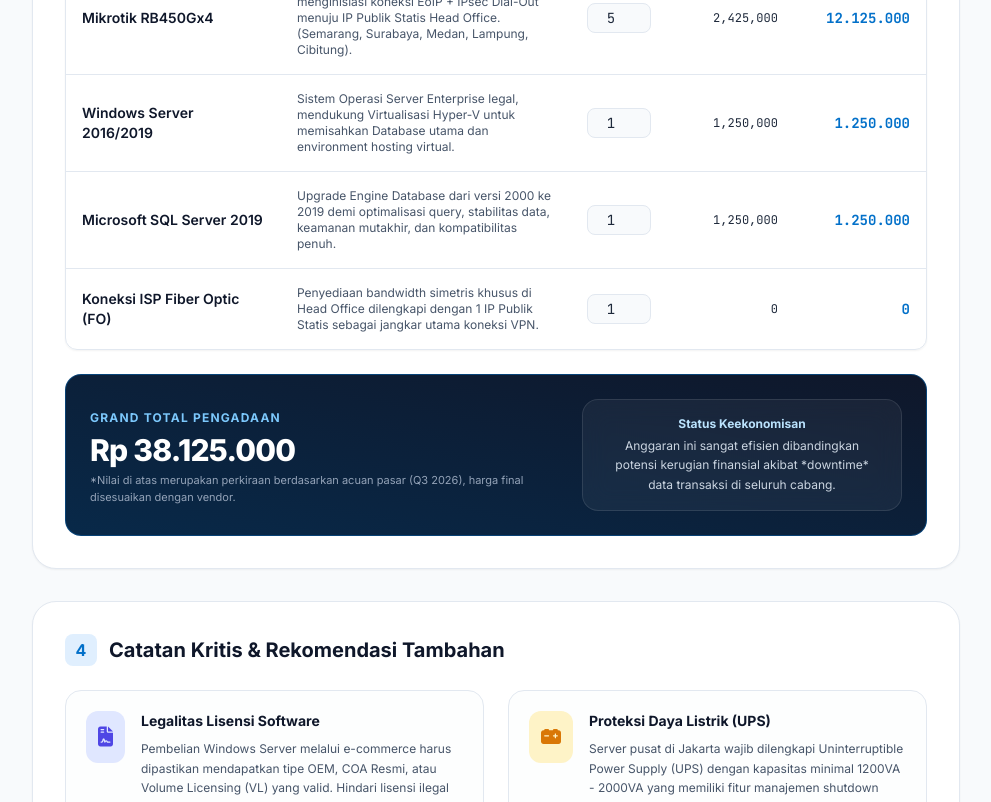
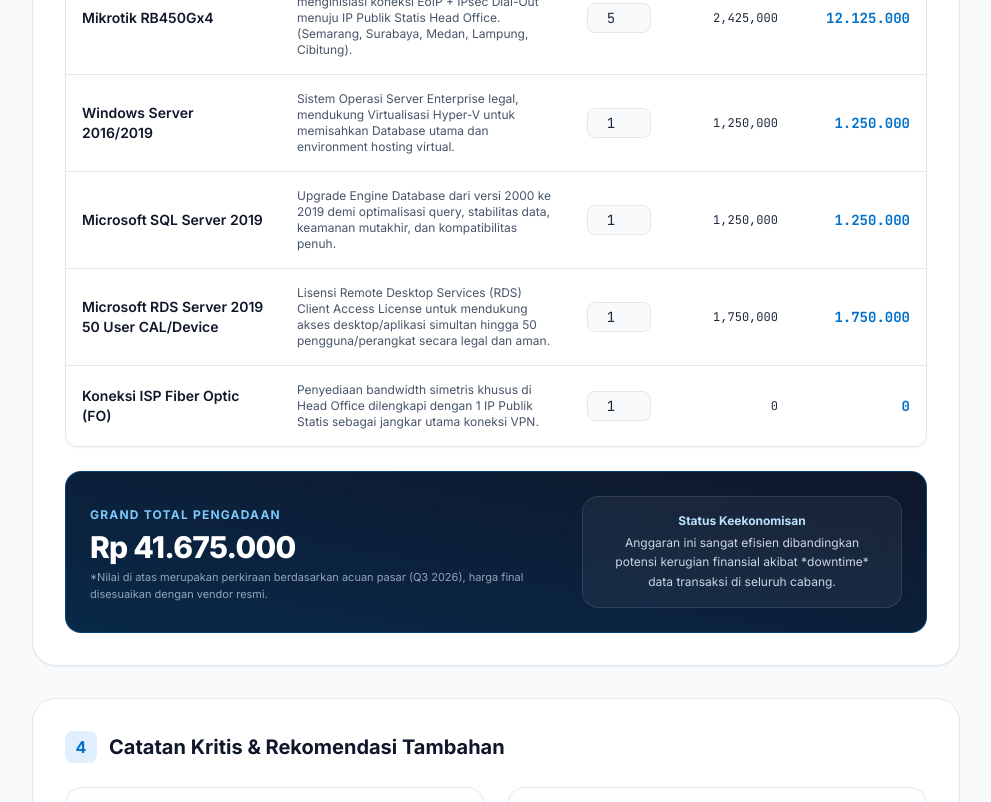
Before and after one commit to DidiSct/Infrastructure-DLN, a plain HTML site: page index.html in a window 1280 px wide. Shown: the part 3276-4078 px from the top of the page, without its empty margins (288-1279 px from the left). Drawn offline with nearby package versions, Linux system fonts and the light colour scheme.

Commit message:
Refactor RAB calculator and update input limits
Updated comments and input fields to allow zero values. Adjusted price calculations to include new RDS licensing.

```diff
--- a/index.html
+++ b/index.html
@@ -453,7 +453,7 @@
                     </div>
                 </div>
 
-                <!-- NETWORK ARCHITECTURE IMAGE CONTAINER WITH INTERACTIVE MODAL & DETAILS -->
+                <!-- NETWORK ARCHITECTURE IMAGE CONTAINER WITH DETAILS -->
                 <div class="mt-8 border border-slate-200 dark:border-slate-800 rounded-3xl overflow-hidden bg-slate-50 dark:bg-slate-950 p-4 md:p-6 shadow-inner">
                     <div class="flex flex-col md:flex-row md:items-center justify-between mb-4 gap-2">
                         <div>
@@ -471,19 +471,19 @@
 
                     <!-- Diagram Render Window -->
                     <div class="relative group overflow-hidden rounded-2xl bg-white dark:bg-slate-900 border border-slate-200 dark:border-slate-800/80 p-2 shadow-md">
-                        <!-- Image Element referencing Arsitektur-DLN.jfif verbatim -->
+                        <!-- Referencing Arsitektur-DLN.jfif -->
                         <img
+                            id="architectureDiagram"
                             src="Arsitektur-DLN.jfif"
                             alt="Arsitektur Jaringan Koneksi Pusat - Cabang PT DUTA LINTAS NUSA (EOIP + IPSEC VPN)"
                             class="w-full h-auto object-cover rounded-xl transition duration-500 group-hover:scale-[1.01]"
-                            onerror="this.src='https://placehold.co/1000x500/0f172a/ffffff?text=Diagram+Arsitektur-DLN+Image';"
                         />
                         <div class="absolute bottom-4 right-4 bg-slate-900/80 backdrop-blur text-white px-2.5 py-1.5 rounded-lg text-xs font-medium no-print pointer-events-none">
                             <i class="fa-solid fa-circle-info mr-1"></i> Referensi: Arsitektur-DLN.jfif
                         </div>
                     </div>
 
-                    <!-- Interactive Diagram Explorer (Guide Map to elements in Arsitektur-DLN) -->
+                    <!-- Interactive Diagram Explorer -->
                     <div class="mt-6">
                         <p class="text-xs font-bold text-slate-400 dark:text-slate-500 uppercase tracking-widest mb-3">Panduan Interaktif Elemen Arsitektur</p>
                         <div class="grid grid-cols-1 md:grid-cols-3 gap-4">
@@ -565,7 +565,7 @@
                                     Processor Intel Xeon, RAM Minimum 32GB, Storage SSD 1TB yang dikonfigurasi dengan RAID System (Mirroring / RAID 1) untuk toleransi kerusakan disk.
                                 </td>
                                 <td class="p-4 text-center">
-                                    <input type="number" id="qty_dell" value="1" min="1" max="10" oninput="calculateRAB()" class="w-16 px-2 py-1 text-center border border-slate-200 dark:border-slate-700 bg-slate-50 dark:bg-slate-800 rounded-lg focus:outline-none focus:ring-1 focus:ring-brand-500 font-mono no-print">
+                                    <input type="number" id="qty_dell" value="1" min="0" max="10" oninput="calculateRAB()" class="w-16 px-2 py-1 text-center border border-slate-200 dark:border-slate-700 bg-slate-50 dark:bg-slate-800 rounded-lg focus:outline-none focus:ring-1 focus:ring-brand-500 font-mono no-print">
                                     <span class="hidden print:inline font-mono">1 Unit</span>
                                 </td>
                                 <td class="p-4 text-right font-mono text-xs">
@@ -585,7 +585,7 @@
                                     Core Router kelas enterprise dengan akselerasi hardware IPsec, bertugas menangani enkripsi tunnel dari seluruh cabang secara simultan.
                                 </td>
                                 <td class="p-4 text-center">
-                                    <input type="number" id="qty_mt_core" value="1" min="1" max="10" oninput="calculateRAB()" class="w-16 px-2 py-1 text-center border border-slate-200 dark:border-slate-700 bg-slate-50 dark:bg-slate-800 rounded-lg focus:outline-none focus:ring-1 focus:ring-brand-500 font-mono no-print">
+                                    <input type="number" id="qty_mt_core" value="1" min="0" max="10" oninput="calculateRAB()" class="w-16 px-2 py-1 text-center border border-slate-200 dark:border-slate-700 bg-slate-50 dark:bg-slate-800 rounded-lg focus:outline-none focus:ring-1 focus:ring-brand-500 font-mono no-print">
                                     <span class="hidden print:inline font-mono">1 Unit</span>
                                 </td>
                                 <td class="p-4 text-right font-mono text-xs">
@@ -605,7 +605,7 @@
                                     Branch Router performa tinggi untuk menginisiasi koneksi EoIP + IPsec Dial-Out menuju IP Publik Statis Head Office. (Semarang, Surabaya, Medan, Lampung, Cibitung).
                                 </td>
                                 <td class="p-4 text-center">
-                                    <input type="number" id="qty_mt_branch" value="5" min="1" max="20" oninput="calculateRAB()" class="w-16 px-2 py-1 text-center border border-slate-200 dark:border-slate-700 bg-slate-50 dark:bg-slate-800 rounded-lg focus:outline-none focus:ring-1 focus:ring-brand-500 font-mono no-print">
+                                    <input type="number" id="qty_mt_branch" value="5" min="0" max="20" oninput="calculateRAB()" class="w-16 px-2 py-1 text-center border border-slate-200 dark:border-slate-700 bg-slate-50 dark:bg-slate-800 rounded-lg focus:outline-none focus:ring-1 focus:ring-brand-500 font-mono no-print">
                                     <span class="hidden print:inline font-mono">5 Unit</span>
                                 </td>
                                 <td class="p-4 text-right font-mono text-xs">
@@ -625,7 +625,7 @@
                                     Sistem Operasi Server Enterprise legal, mendukung Virtualisasi Hyper-V untuk memisahkan Database utama dan environment hosting virtual.
                                 </td>
                                 <td class="p-4 text-center">
-                                    <input type="number" id="qty_win_os" value="1" min="1" max="10" oninput="calculateRAB()" class="w-16 px-2 py-1 text-center border border-slate-200 dark:border-slate-700 bg-slate-50 dark:bg-slate-800 rounded-lg focus:outline-none focus:ring-1 focus:ring-brand-500 font-mono no-print">
+                                    <input type="number" id="qty_win_os" value="1" min="0" max="10" oninput="calculateRAB()" class="w-16 px-2 py-1 text-center border border-slate-200 dark:border-slate-700 bg-slate-50 dark:bg-slate-800 rounded-lg focus:outline-none focus:ring-1 focus:ring-brand-500 font-mono no-print">
                                     <span class="hidden print:inline font-mono">1 Lisensi</span>
                                 </td>
                                 <td class="p-4 text-right font-mono text-xs">
@@ -645,7 +645,7 @@
                                     Upgrade Engine Database dari versi 2000 ke 2019 demi optimalisasi query, stabilitas data, keamanan mutakhir, dan kompatibilitas penuh.
                                 </td>
                                 <td class="p-4 text-center">
-                                    <input type="number" id="qty_sql_server" value="1" min="1" max="10" oninput="calculateRAB()" class="w-16 px-2 py-1 text-center border border-slate-200 dark:border-slate-700 bg-slate-50 dark:bg-slate-800 rounded-lg focus:outline-none focus:ring-1 focus:ring-brand-500 font-mono no-print">
+                                    <input type="number" id="qty_sql_server" value="1" min="0" max="10" oninput="calculateRAB()" class="w-16 px-2 py-1 text-center border border-slate-200 dark:border-slate-700 bg-slate-50 dark:bg-slate-800 rounded-lg focus:outline-none focus:ring-1 focus:ring-brand-500 font-mono no-print">
                                     <span class="hidden print:inline font-mono">1 Lisensi</span>
                                 </td>
                                 <td class="p-4 text-right font-mono text-xs">
@@ -653,6 +653,26 @@
                                 </td>
                                 <td id="total_sql_server" class="p-4 text-right font-bold font-mono text-brand-600 dark:text-brand-400">
                                     1,250,000
+                                </td>
+                            </tr>
+
+                            <!-- Microsoft RDS (Baru Ditambahkan) -->
+                            <tr class="hover:bg-slate-50/50 dark:hover:bg-slate-800/30">
+                                <td class="p-4 font-semibold text-slate-900 dark:text-white">
+                                    Microsoft RDS Server 2019 50 User CAL/Device
+                                </td>
+                                <td class="p-4 text-xs text-slate-600 dark:text-slate-400">
+                                    Lisensi Remote Desktop Services (RDS) Client Access License untuk mendukung akses desktop/aplikasi simultan hingga 50 pengguna/perangkat secara legal dan aman.
+                                </td>
+                                <td class="p-4 text-center">
+                                    <input type="number" id="qty_rds" value="1" min="0" max="10" oninput="calculateRAB()" class="w-16 px-2 py-1 text-center border border-slate-200 dark:border-slate-700 bg-slate-50 dark:bg-slate-800 rounded-lg focus:outline-none focus:ring-1 focus:ring-brand-500 font-mono no-print">
+                                    <span class="hidden print:inline font-mono">1 Lisensi</span>
+                                </td>
+                                <td class="p-4 text-right font-mono text-xs">
+                                    1,750,000
+                                </td>
+                                <td id="total_rds" class="p-4 text-right font-bold font-mono text-brand-600 dark:text-brand-400">
+                                    1,750,000
                                 </td>
                             </tr>
 
@@ -665,7 +685,7 @@
                                     Penyediaan bandwidth simetris khusus di Head Office dilengkapi dengan 1 IP Publik Statis sebagai jangkar utama koneksi VPN.
                                 </td>
                                 <td class="p-4 text-center">
-                                    <input type="number" id="qty_isp" value="1" min="1" max="5" oninput="calculateRAB()" class="w-16 px-2 py-1 text-center border border-slate-200 dark:border-slate-700 bg-slate-50 dark:bg-slate-800 rounded-lg focus:outline-none focus:ring-1 focus:ring-brand-500 font-mono no-print">
+                                    <input type="number" id="qty_isp" value="1" min="0" max="5" oninput="calculateRAB()" class="w-16 px-2 py-1 text-center border border-slate-200 dark:border-slate-700 bg-slate-50 dark:bg-slate-800 rounded-lg focus:outline-none focus:ring-1 focus:ring-brand-500 font-mono no-print">
                                     <span class="hidden print:inline font-mono">1 Jalur</span>
                                 </td>
                                 <td class="p-4 text-right font-mono text-xs">
@@ -684,10 +704,10 @@
                     <div class="text-center md:text-left">
                         <span class="text-xs font-bold text-brand-300 uppercase tracking-widest">Grand Total Pengadaan</span>
                         <h4 class="text-2xl md:text-3xl font-extrabold tracking-tight mt-1">
-                            Rp <span id="grandTotalBudget">77,300,000</span>
+                            Rp <span id="grandTotalBudget">79,050,000</span>
                         </h4>
                         <p class="text-[11px] text-slate-400 mt-1">
-                            *Nilai di atas merupakan perkiraan berdasarkan acuan pasar (Q3 2026), harga final disesuaikan dengan vendor.
+                            *Nilai di atas merupakan perkiraan berdasarkan acuan pasar (Q3 2026), harga final disesuaikan dengan vendor resmi.
                         </p>
                     </div>
 
@@ -837,12 +857,12 @@
                 </button>
             </div>
             <!-- Modal Image Content -->
-            <div class="overflow-y-auto p-4 flex-1 flex items-center justify-center bg-slate-100 dark:bg-slate-950">
+            <div id="modalImageContainer" class="overflow-y-auto p-4 flex-1 flex items-center justify-center bg-slate-100 dark:bg-slate-950">
                 <img
+                    id="modalArchitectureDiagram"
                     src="Arsitektur-DLN.jfif"
                     alt="Arsitektur Jaringan DLN Full"
                     class="max-w-full max-h-[70vh] object-contain rounded-xl shadow"
-                    onerror="this.src='https://placehold.co/1000x500/0f172a/ffffff?text=Diagram+Arsitektur-DLN+Image';"
                 />
             </div>
             <!-- Modal Footer -->
@@ -958,15 +978,16 @@
             card.scrollIntoView({ behavior: 'smooth', block: 'nearest' });
         }
 
-        // INTERACTIVE RAB CALCULATOR ENGINE
+        // INTERACTIVE RAB CALCULATOR ENGINE (Mendukung RDS CAL 50 User Baru)
         function calculateRAB() {
             // Price matrix (Static IDR)
             const prices = {
                 dell: 17500000,
-                mt_core: 6000000,
+                mt_core: 7800000,
                 mt_branch: 2425000,
                 win_os: 1250000,
                 sql_server: 1250000,
+                rds: 1750000,
                 isp: 0
             };
 
@@ -976,6 +997,7 @@
             const qty_mt_branch = parseInt(document.getElementById('qty_mt_branch').value) || 0;
             const qty_win_os = parseInt(document.getElementById('qty_win_os').value) || 0;
             const qty_sql_server = parseInt(document.getElementById('qty_sql_server').value) || 0;
+            const qty_rds = parseInt(document.getElementById('qty_rds').value) || 0;
             const qty_isp = parseInt(document.getElementById('qty_isp').value) || 0;
 
             // Calculate totals
@@ -984,6 +1006,7 @@
             const tot_mt_branch = qty_mt_branch * prices.mt_branch;
             const tot_win_os = qty_win_os * prices.win_os;
             const tot_sql_server = qty_sql_server * prices.sql_server;
+            const tot_rds = qty_rds * prices.rds;
             const tot_isp = qty_isp * prices.isp;
 
             // Update UI elements
@@ -992,9 +1015,10 @@
             document.getElementById('total_mt_branch').innerText = tot_mt_branch.toLocaleString('id-ID');
             document.getElementById('total_win_os').innerText = tot_win_os.toLocaleString('id-ID');
             document.getElementById('total_sql_server').innerText = tot_sql_server.toLocaleString('id-ID');
+            document.getElementById('total_rds').innerText = tot_rds.toLocaleString('id-ID');
             document.getElementById('total_isp').innerText = tot_isp.toLocaleString('id-ID');
 
-            const grandTotal = tot_dell + tot_mt_core + tot_mt_branch + tot_win_os + tot_sql_server + tot_isp;
+            const grandTotal = tot_dell + tot_mt_core + tot_mt_branch + tot_win_os + tot_sql_server + tot_rds + tot_isp;
             document.getElementById('grandTotalBudget').innerText = grandTotal.toLocaleString('id-ID');
         }
 
```
